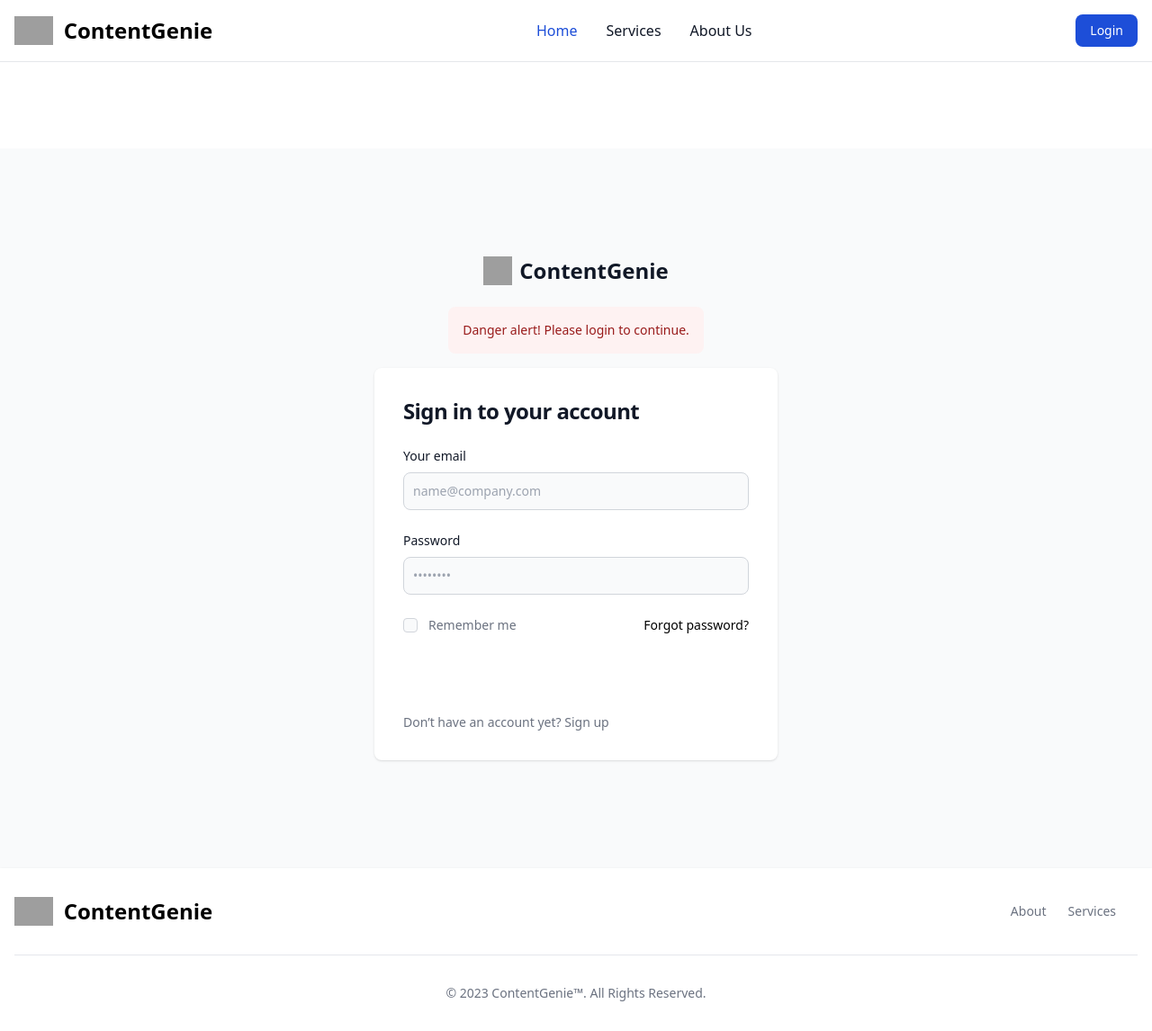
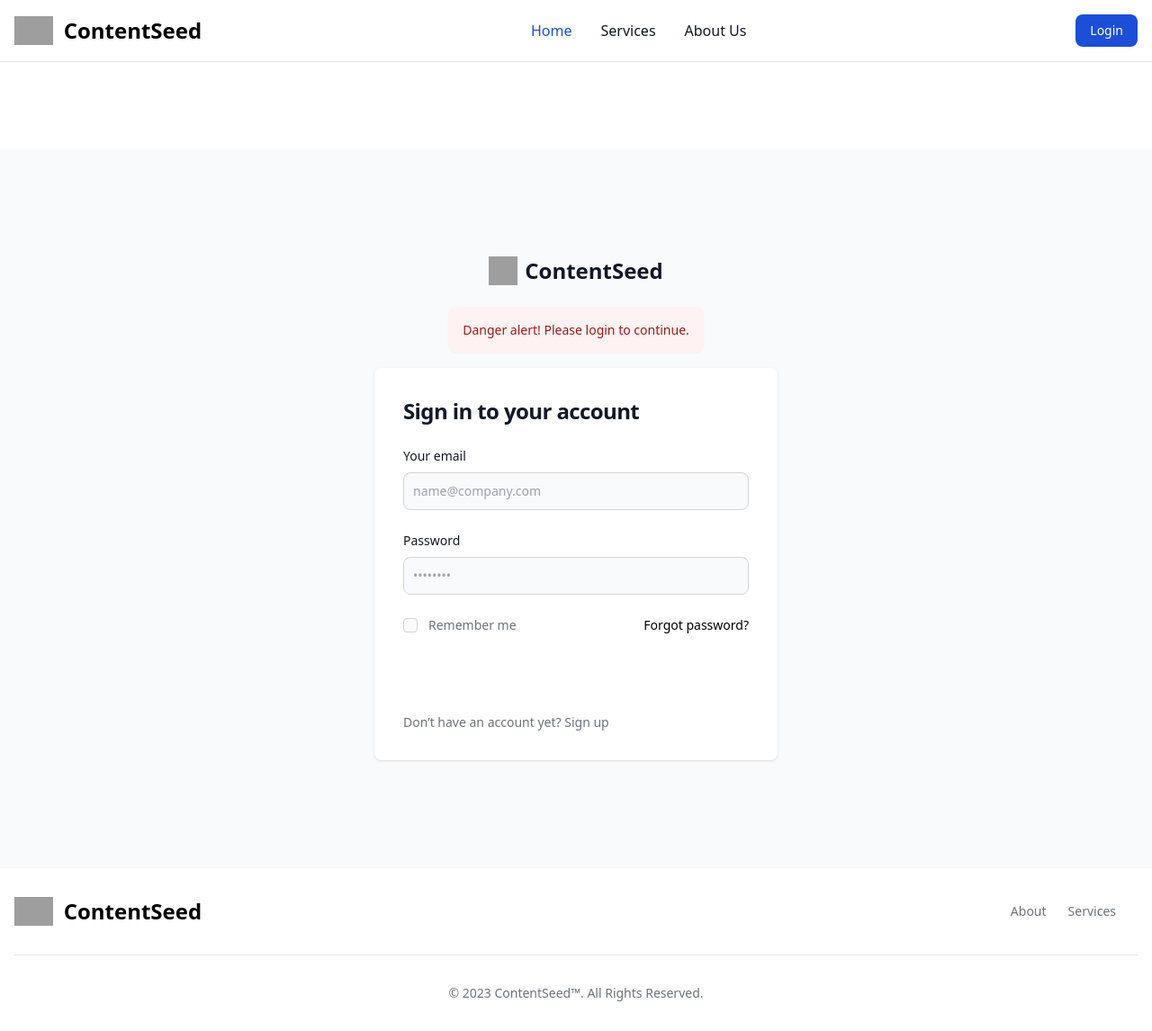
Before and after one commit to ssinghakshit/contentgenie, a Flask app: page /blog in a window 1280 px wide. Shown: the whole page at 90% size. Run offline with Flask 3, Linux system fonts and the light colour scheme; some libraries are stand-ins or nearby versions; grey boxes are pictures that could not be loaded.

Commit message:
last commit

```diff
--- a/templates/base.html
+++ b/templates/base.html
@@ -5,7 +5,7 @@
     <meta charset="UTF-8">
     <meta http-equiv="X-UA-Compatible" content="IE=edge">
     <meta name="viewport" content="width=device-width, initial-scale=1.0">
-    <title>ContentGenie</title>
+    <title>ContentSeed</title>
     <script src="https://cdn.tailwindcss.com"></script>
     <link href="https://cdnjs.cloudflare.com/ajax/libs/flowbite/1.6.5/flowbite.min.css" rel="stylesheet" />
     <script src="{{ url_for('static', filename='js/main.js') }}"></script>
@@ -18,7 +18,7 @@
         <div class="max-w-screen-xl flex flex-wrap items-center justify-between mx-auto p-4">
             <a href="/home" class="flex items-center">
                 <img src="https://cdn-icons-png.flaticon.com/512/6646/6646459.png" class="h-8 mr-3" alt="Flowbite Logo">
-                <span class="self-center text-2xl font-semibold whitespace-nowrap dark:text-white">ContentGenie</span>
+                <span class="self-center text-2xl font-semibold whitespace-nowrap dark:text-white">ContentSeed</span>
             </a>
             <div class="flex md:order-2">
    {% if 'user' in session %}
@@ -82,8 +82,8 @@
             <div class="sm:flex sm:items-center sm:justify-between">
                 <a href="#" class="flex items-center mb-4 sm:mb-0">
                     <img src="https://cdn-icons-png.flaticon.com/512/6646/6646459.png" class="h-8 mr-3"
-                        alt="CodeGenie Logo" />
-                    <span class="self-center text-2xl font-semibold whitespace-nowrap dark:text-white">ContentGenie</span>
+                        alt="CodeSeed Logo" />
+                    <span class="self-center text-2xl font-semibold whitespace-nowrap dark:text-white">ContentSeed</span>
                 </a>
                 <ul
                     class="flex flex-wrap items-center mb-6 text-sm font-medium text-gray-500 sm:mb-0 dark:text-gray-400">
@@ -97,6 +97,6 @@
             </div>
             <hr class="my-6 border-gray-200 sm:mx-auto dark:border-gray-700 lg:my-8" />
             <span class="block text-sm text-gray-500 sm:text-center dark:text-gray-400">© 2023 <a href="#"
-                    class="hover:underline">ContentGenie™</a>. All Rights Reserved.</span>
+                    class="hover:underline">ContentSeed™</a>. All Rights Reserved.</span>
         </div>
     </footer>
--- a/templates/login.html
+++ b/templates/login.html
@@ -6,7 +6,7 @@
         <div class="flex flex-col items-center justify-center px-6 py-8 mx-auto md:h-screen lg:py-0">
             <a href="#" class="flex items-center mb-6 text-2xl font-semibold text-gray-900 dark:text-white">
                 <img class="w-8 h-8 mr-2" src="https://cdn-icons-png.flaticon.com/512/6646/6646459.png" alt="logo">
-                ContentGenie
+                ContentSeed
             </a>
             {% if error %}
 
--- a/templates/signup.html
+++ b/templates/signup.html
@@ -5,7 +5,7 @@
         <div class="flex flex-col items-center justify-center px-6 py-8 mx-auto md:h-screen lg:py-0">
             <a href="#" class="flex items-center mb-6 text-2xl font-semibold text-gray-900 dark:text-white">
                 <img class="w-8 h-8 mr-2" src="https://cdn-icons-png.flaticon.com/512/6646/6646459.png" alt="logo">
-                ContentGenie
+                ContentSeed
             </a>
             <div class="w-full bg-white rounded-lg shadow dark:border md:mt-0 sm:max-w-md xl:p-0 dark:bg-gray-800 dark:border-gray-700">
                 <div class="p-6 space-y-4 md:space-y-6 sm:p-8">
```
